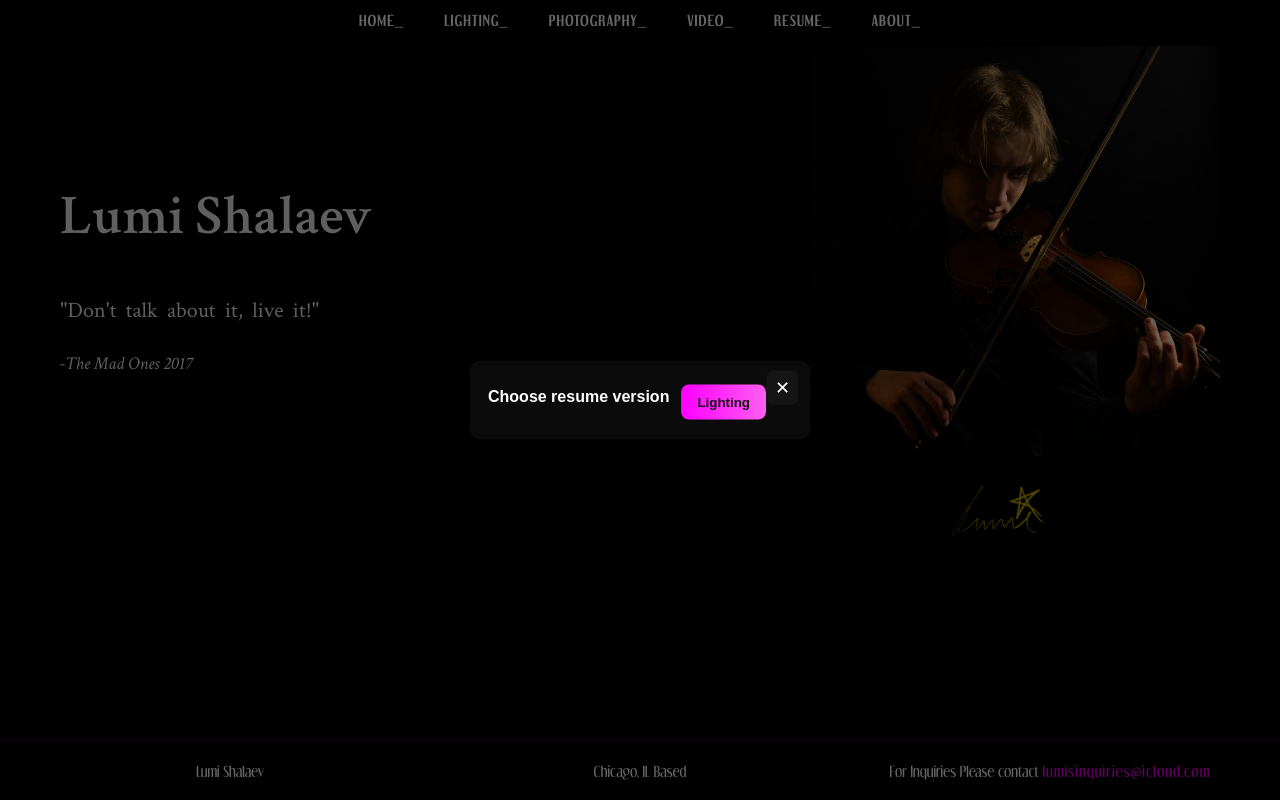
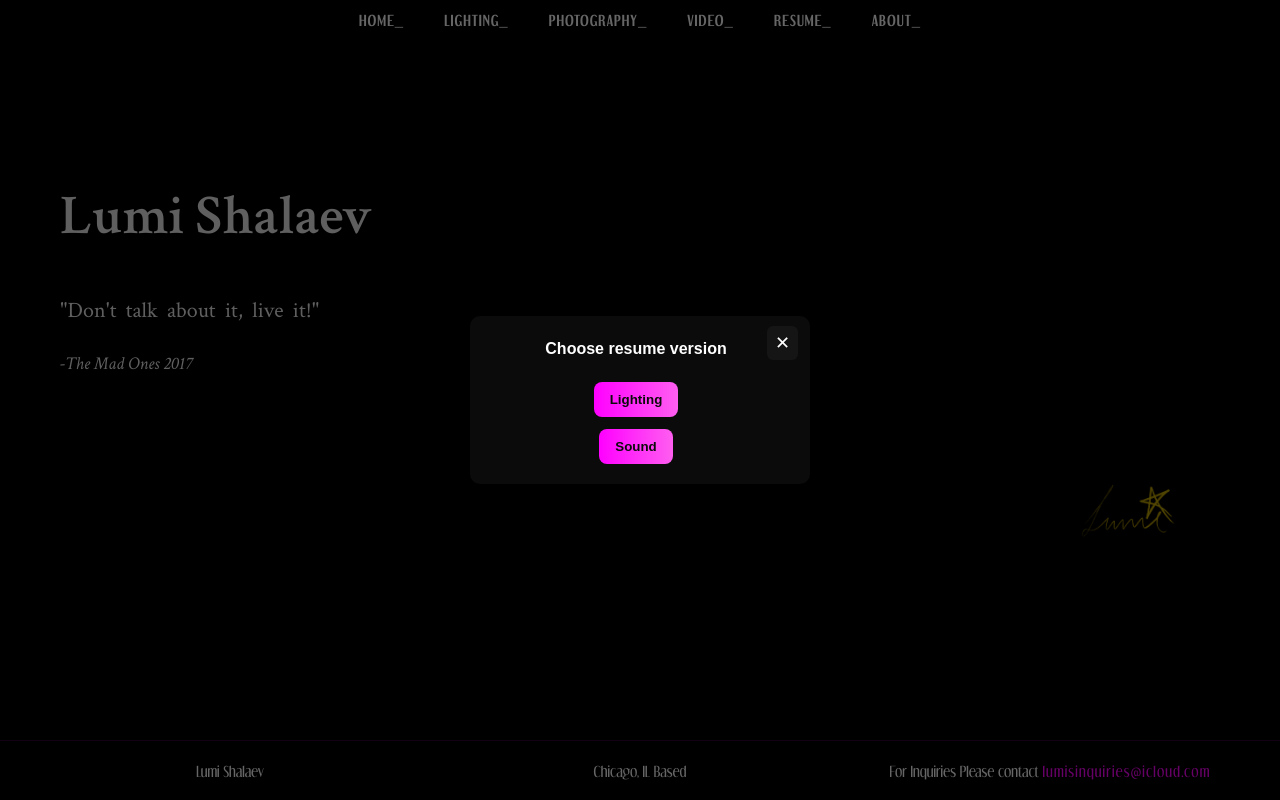
Before and after one commit to bjj84gg8sv-source/lumislx, a website: page about.html in a window 1280 px wide. Both pictures are taken after a click on the button "RESUME_". Drawn offline with Linux system fonts and the light colour scheme.

Commit message:
Add Sound resume option to modal, remove photo from about page

```diff
--- a/about.html
+++ b/about.html
@@ -104,16 +104,11 @@
     }
 
     .about-image {
-      width: clamp(280px, 32vw, 480px);
-      height: clamp(280px, 32vw, 480px);
-      object-fit: cover;
-      border-radius: 8px;
-      opacity: 0;
-      transition: opacity 0.5s ease-in;
+      display: none;
     }
 
     .about-image.show {
-      opacity: 1;
+      display: none;
     }
 
     .contact-info {
@@ -241,11 +236,6 @@
         animateText();
       });
 
-      // Show image after 2.2 seconds
-      setTimeout(() => {
-        document.querySelector(".about-image").classList.add("show");
-      }, 2200);
-
       // Show attribution after 3.2 seconds (after quote finishes)
       setTimeout(() => {
         document.querySelector(".attribution").classList.add("show");
--- a/script.js
+++ b/script.js
@@ -218,7 +218,17 @@ function openResumeModal() {
     closeResumeModal();
   });
 
+  // Sound button (opens the sound resume in a new tab)
+  const soundBtn = document.createElement('button');
+  soundBtn.className = 'resume-action-btn';
+  soundBtn.textContent = 'Sound';
+  soundBtn.addEventListener('click', () => {
+    window.open('Assets/Resume/SOUND Shalaev, Lumi_resume.pdf', '_blank');
+    closeResumeModal();
+  });
+
   content.appendChild(lightingBtn);
+  content.appendChild(soundBtn);
   modal.appendChild(closeBtn);
   modal.appendChild(content);
 
--- a/styles.css
+++ b/styles.css
@@ -439,7 +439,7 @@ html,body { height: auto; margin: 0; padding-top: 0; font-family: Arial, Helveti
   border-radius: 6px;
   z-index: 11002;
 }
-.resume-modal-content { padding-top: 6px; display: flex; gap: 12px; align-items: center; justify-content: flex-start; }
+.resume-modal-content { padding-top: 6px; display: flex; flex-direction: column; gap: 12px; align-items: center; justify-content: center; }
 .resume-action-btn {
   background: linear-gradient(90deg,#f0f 0%, #ff5ef0 100%);
   color: #0b0b0b;
@@ -448,6 +448,7 @@ html,body { height: auto; margin: 0; padding-top: 0; font-family: Arial, Helveti
   border-radius: 8px;
   font-weight: 700;
   cursor: pointer;
+  width: auto;
 }
 .resume-action-btn:hover { transform: translateY(-2px); }
 
```
